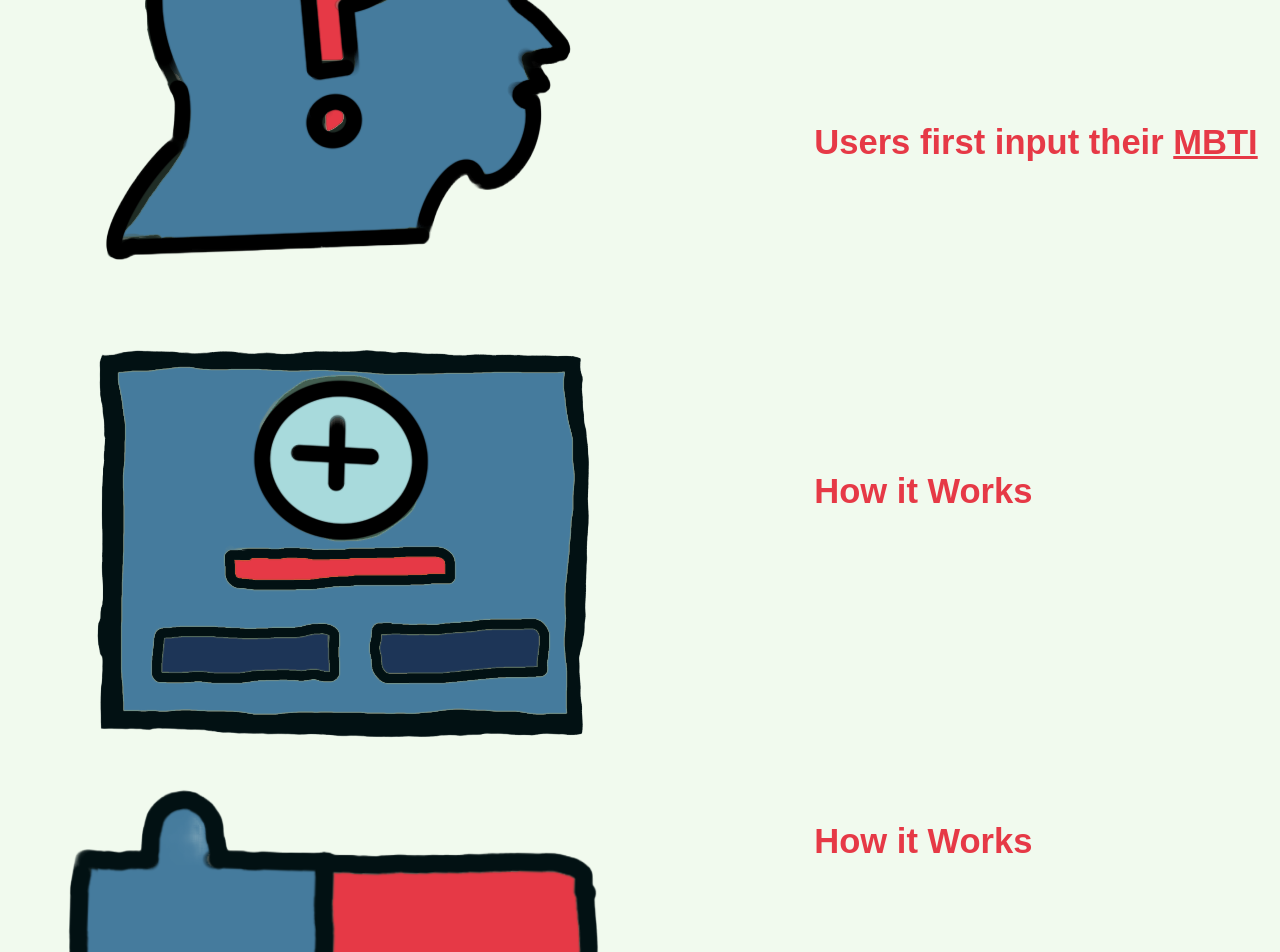
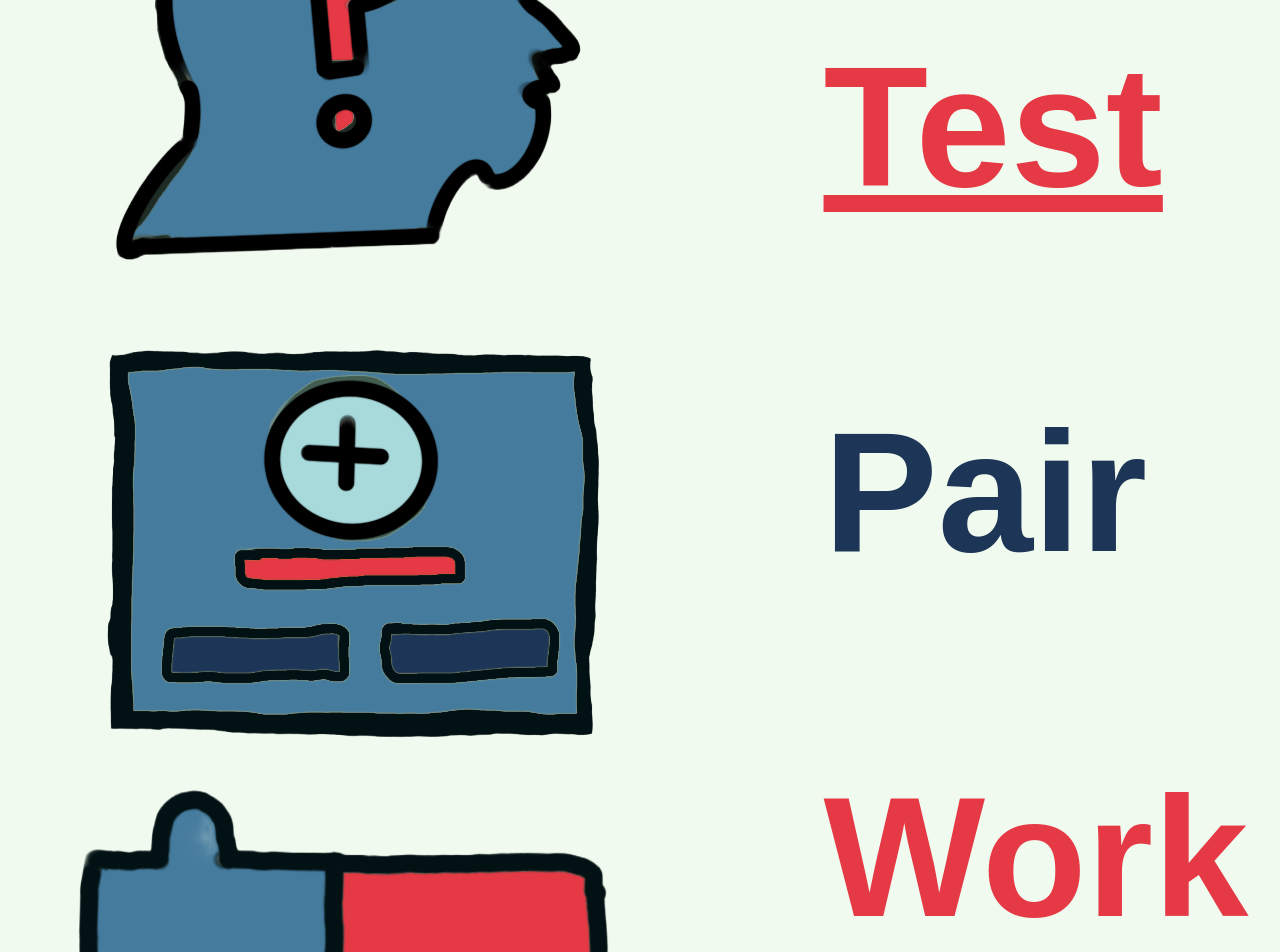
Before and after one commit to MZernick/Project-Partners, a React (Create React App) app in the folder client/: page / in a window 1280 px wide. Shown: the part 2280-3232 px from the top of the page. Built offline with nearby package versions, Linux system fonts and the light colour scheme; a web font is replaced by a local one.

Commit message:
more front-end stuff

```diff
--- a/client/src/pages/Home.js
+++ b/client/src/pages/Home.js
@@ -26,16 +26,16 @@
   <div class="imageContainer">
     <img src={Hiwtest} alt="How it Works" id="hiwImg"/>
     <div class="raffContainer">
-      <h2 id="desc1">Users first input their <a id="myersHyper" href="https://www.16personalities.com/free-personality-test">MBTI</a> </h2>
-      <h2 id="desc2">How it Works</h2>
-      <h2 id="desc3">How it Works</h2>
+      <h2 id="desc1"><a id="myersHyper" href="https://www.16personalities.com/free-personality-test">Test</a></h2>
+      <h2 id="desc2">Pair</h2>
+      <h2 id="desc3">Work</h2>
     </div>
   </div>
   <div class="ourTeamContainer">
     <div class="teamTitleContainer">
       <h2 id="teamTitle">Meet <span id="redTeam">Our Team</span></h2>
   </div>
-  <div class="sidescrollContainer">
+  <div id="sidescrollContainer">
     <a href="#" id="scrollItem1">Menu </a>
     <a href="#" id="scrollItem2">pages </a>
     <a href="#" id="scrollItem3">study</a>
--- a/client/src/styles/Home.css
+++ b/client/src/styles/Home.css
@@ -151,11 +151,11 @@
 
 #desc1 {
   font-family: 'Switzer', sans-serif;
-  font-size: clamp(0.7rem, 2.7vw,2.7rem);
+  font-size: clamp(10.7rem, 12.7vw, 10.7rem);
   color: #E63946;
   opacity: 1;
   z-index: 3;
-  margin-bottom: 70%;
+  margin-bottom: 10.5rem;
 }
 
 #myersHyper{
@@ -169,20 +169,20 @@
 
 #desc2 {
   font-family: 'Switzer', sans-serif;
-  font-size: clamp(0.7rem, 2.7vw,2.7rem);
-  color: #E63946;
+  font-size: clamp(10.7rem, 12.7vw, 10.7rem);
+  color: #1D3557;
   opacity: 1;
   z-index: 3;
-  margin-top: 16%;
+  margin-top: 10.5rem;
 }
 
 #desc3 {
   font-family: 'Switzer', sans-serif;
-  font-size: clamp(0.7rem, 2.7vw,2.7rem);
+  font-size: clamp(10.7rem, 12.7vw, 10.7rem);
   color: #E63946;
   opacity: 1;
   z-index: 3;
-  margin-top: 70%;
+  margin-top: 10.5rem;
 }
 
 
@@ -211,7 +211,7 @@
     color: #E63946;
   }
 
-  .sidescrollContainer {
+  #sidescrollContainer {
     background-color: #1D3557;
     height: 70vh;
     overflow-x: scroll;
```
Also changed, not shown: 1 other file (tests, documents, lock files or other folders).
